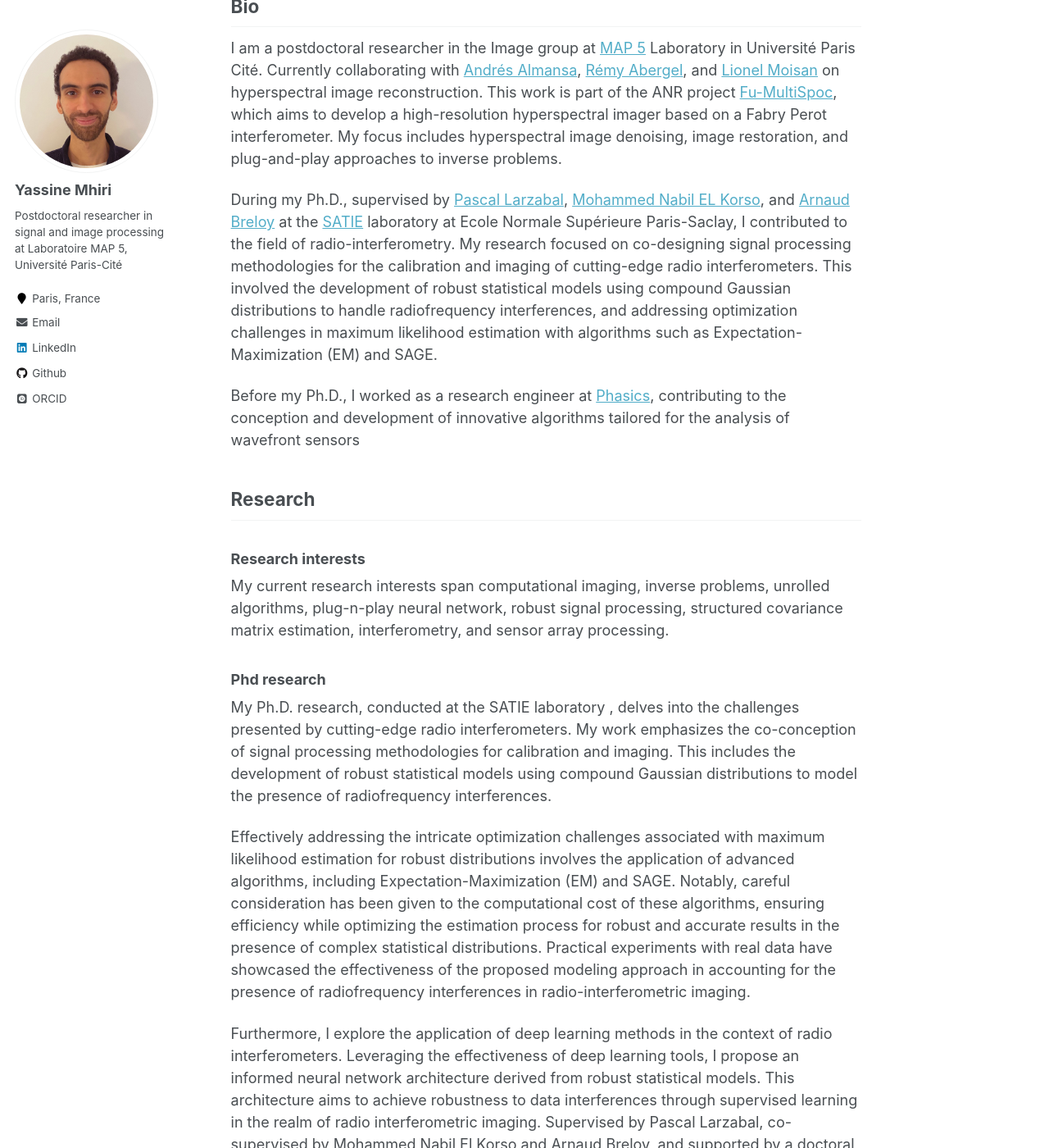
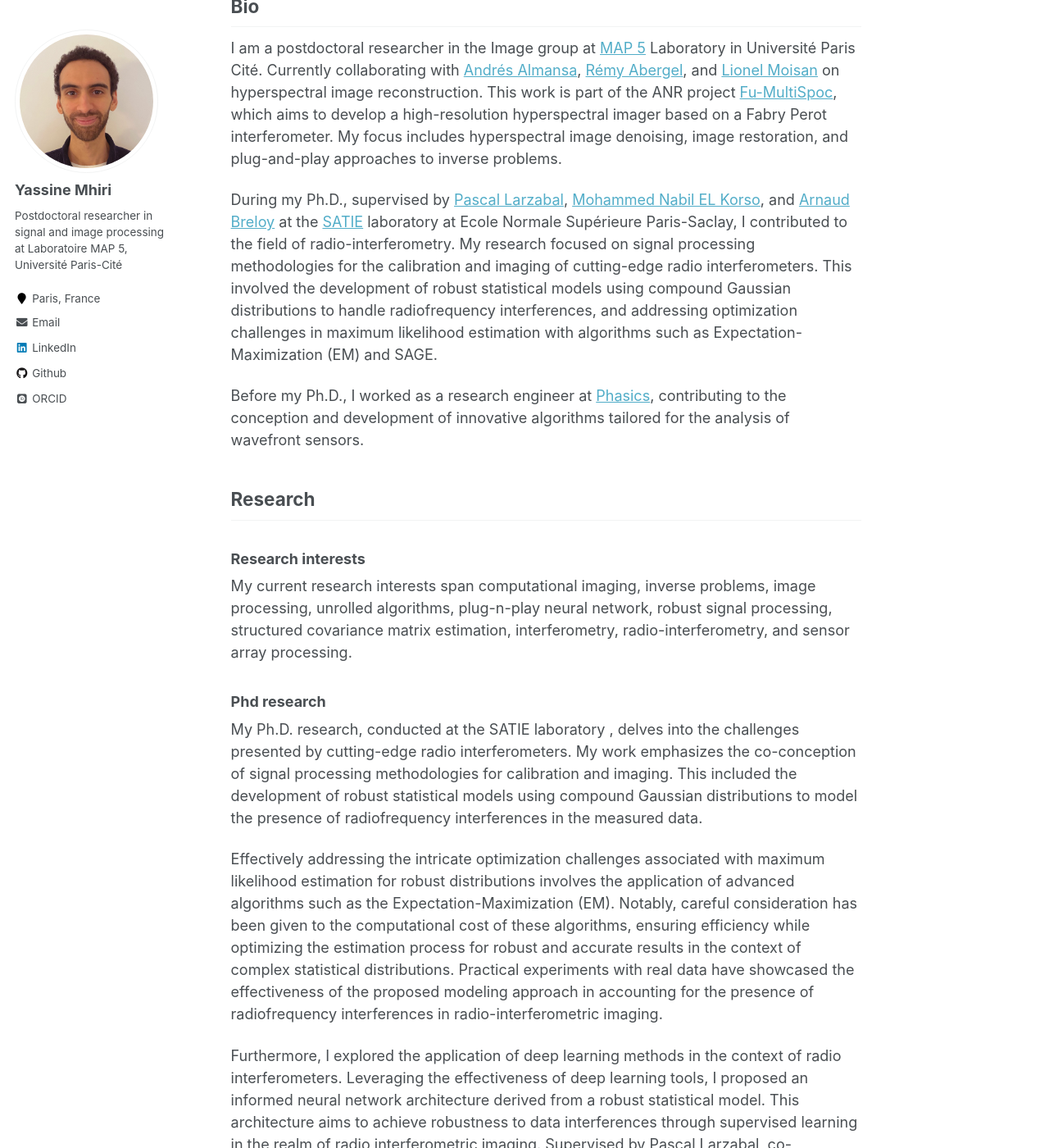
Before and after one commit to y-mhiri/y-mhiri.github.io, a Jekyll site: the page built from _pages/about.md, in a window 1280 px wide and 1400 px high, scrolled down 211 px. Shown: the whole window at 82% size. Built offline with Jekyll 4.4.1, drawn with Linux system fonts in a browser that asks for light colours; some web fonts are replaced; some of the changed text lies outside the part shown.

Commit message:
Phd Research

```diff
--- a/_pages/about.md
+++ b/_pages/about.md
@@ -12,23 +12,23 @@ redirect_from:
 
 I am a postdoctoral researcher in the Image group at [MAP 5](https://map5.mi.parisdescartes.fr/les-equipes-de-recherche/equipe-traitement-dimages/) Laboratory in Université Paris Cité. Currently collaborating with [Andrés Almansa](https://perso.telecom-paristech.fr/almansa/HomePage/), [Rémy Abergel](https://helios2.mi.parisdescartes.fr/~rabergel/), and [Lionel Moisan](https://helios2.mi.parisdescartes.fr/~moisan/index.php) on hyperspectral image reconstruction. This work is part of the ANR project [Fu-MultiSpoc](https://anr.fr/Projet-ANR-20-ASTR-0006), which aims to develop a high-resolution hyperspectral imager based on a Fabry Perot interferometer. My focus includes hyperspectral image denoising, image restoration, and plug-and-play approaches to inverse problems.
 
-During my Ph.D., supervised by [Pascal Larzabal](https://scholar.google.com/citations?hl=fr&user=aNwgKEEAAAAJ&view_op=list_works&sortby=pubdate), [Mohammed Nabil EL Korso](https://sites.google.com/site/nabkorso/), and [Arnaud Breloy](https://abreloy.github.io/) at the [SATIE](https://satie.ens-paris-saclay.fr/fr/methodes-et-outils-pour-les-signaux-et-systemes) laboratory at Ecole Normale Supérieure Paris-Saclay, I contributed to the field of radio-interferometry. My research focused on co-designing signal processing methodologies for the calibration and imaging of cutting-edge radio interferometers. This involved the development of robust statistical models using compound Gaussian distributions to handle radiofrequency interferences, and addressing optimization challenges in maximum likelihood estimation with algorithms such as Expectation-Maximization (EM) and SAGE.
+During my Ph.D., supervised by [Pascal Larzabal](https://scholar.google.com/citations?hl=fr&user=aNwgKEEAAAAJ&view_op=list_works&sortby=pubdate), [Mohammed Nabil EL Korso](https://sites.google.com/site/nabkorso/), and [Arnaud Breloy](https://abreloy.github.io/) at the [SATIE](https://satie.ens-paris-saclay.fr/fr/methodes-et-outils-pour-les-signaux-et-systemes) laboratory at Ecole Normale Supérieure Paris-Saclay, I contributed to the field of radio-interferometry. My research focused on signal processing methodologies for the calibration and imaging of cutting-edge radio interferometers. This involved the development of robust statistical models using compound Gaussian distributions to handle radiofrequency interferences, and addressing optimization challenges in maximum likelihood estimation with algorithms such as Expectation-Maximization (EM) and SAGE.
 
-Before my Ph.D., I worked as a research engineer at [Phasics](https://www.phasics.com/en/), contributing to the conception and development of innovative algorithms tailored for the analysis of wavefront sensors
+Before my Ph.D., I worked as a research engineer at [Phasics](https://www.phasics.com/en/), contributing to the conception and development of innovative algorithms tailored for the analysis of wavefront sensors.
 
 ## Research
 
 ### Research interests
-My current research interests span computational imaging, inverse problems, unrolled algorithms, plug-n-play neural network, robust signal processing, structured covariance matrix estimation, interferometry, and sensor array processing.
+My current research interests span computational imaging, inverse problems, image processing, unrolled algorithms, plug-n-play neural network, robust signal processing, structured covariance matrix estimation, interferometry, radio-interferometry, and sensor array processing.
 
 ### Phd research
 
-My Ph.D. research, conducted at the SATIE laboratory , delves into the challenges presented by cutting-edge radio interferometers. My work emphasizes the co-conception of signal processing methodologies for calibration and imaging. This includes the development of robust statistical models using compound Gaussian distributions to model the presence of radiofrequency interferences.
+My Ph.D. research, conducted at the SATIE laboratory , delves into the challenges presented by cutting-edge radio interferometers. My work emphasizes the co-conception of signal processing methodologies for calibration and imaging. This included the development of robust statistical models using compound Gaussian distributions to model the presence of radiofrequency interferences in the measured data.
 
-Effectively addressing the intricate optimization challenges associated with maximum likelihood estimation for robust distributions involves the application of advanced algorithms, including Expectation-Maximization (EM) and SAGE. Notably, careful consideration has been given to the computational cost of these algorithms, ensuring efficiency while optimizing the estimation process for robust and accurate results in the presence of complex statistical distributions.
+Effectively addressing the intricate optimization challenges associated with maximum likelihood estimation for robust distributions involves the application of advanced algorithms such as the Expectation-Maximization (EM). Notably, careful consideration has been given to the computational cost of these algorithms, ensuring efficiency while optimizing the estimation process for robust and accurate results in the context of complex statistical distributions.
 Practical experiments with real data have showcased the effectiveness of the proposed modeling approach in accounting for the presence of radiofrequency interferences in radio-interferometric imaging.
 
-Furthermore, I explore the application of deep learning methods in the context of radio interferometers. Leveraging the effectiveness of deep learning tools, I propose an informed neural network architecture derived from robust statistical models. This architecture aims to achieve robustness to data interferences through supervised learning in the realm of radio interferometric imaging.
+Furthermore, I explored the application of deep learning methods in the context of radio interferometers. Leveraging the effectiveness of deep learning tools, I proposed an informed neural network architecture derived from a robust statistical model. This architecture aims to achieve robustness to data interferences through supervised learning in the realm of radio interferometric imaging.
 Supervised by Pascal Larzabal, co-supervised by Mohammed Nabil El Korso and Arnaud Breloy, and supported by a doctoral contract from the University Paris-Saclay, my research has resulted in meaningful contributions, including the publication of two journal papers and multiple communications on national and international conferences.
 
 
```
